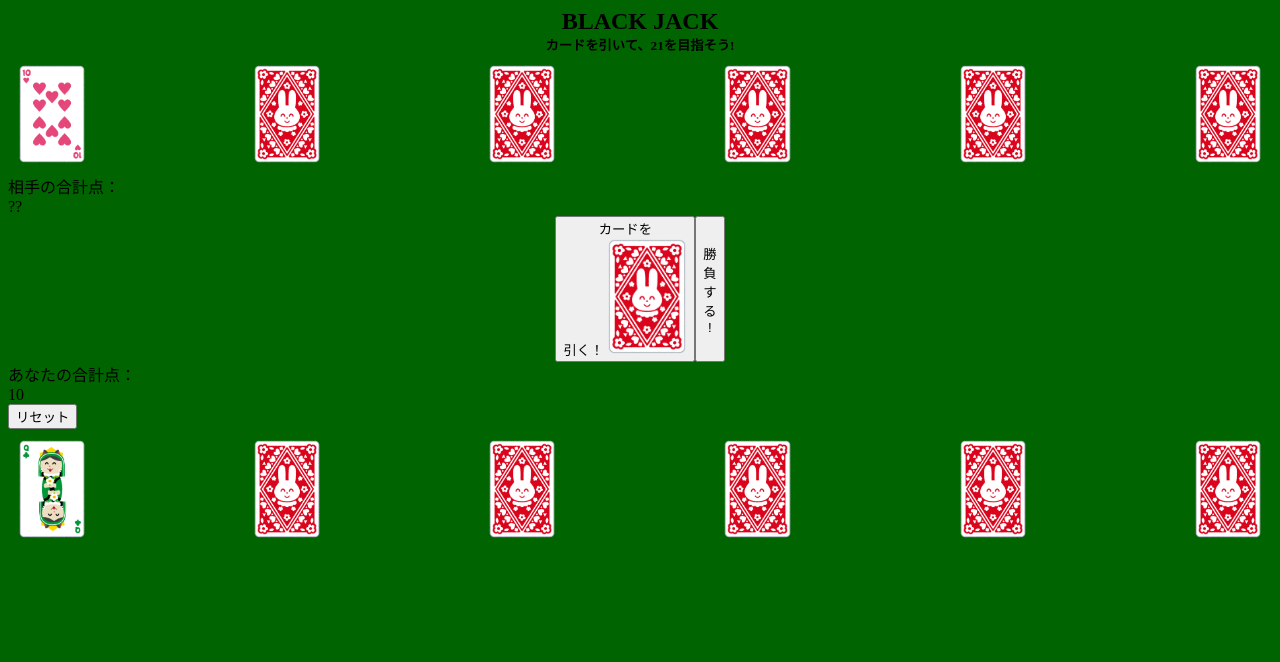
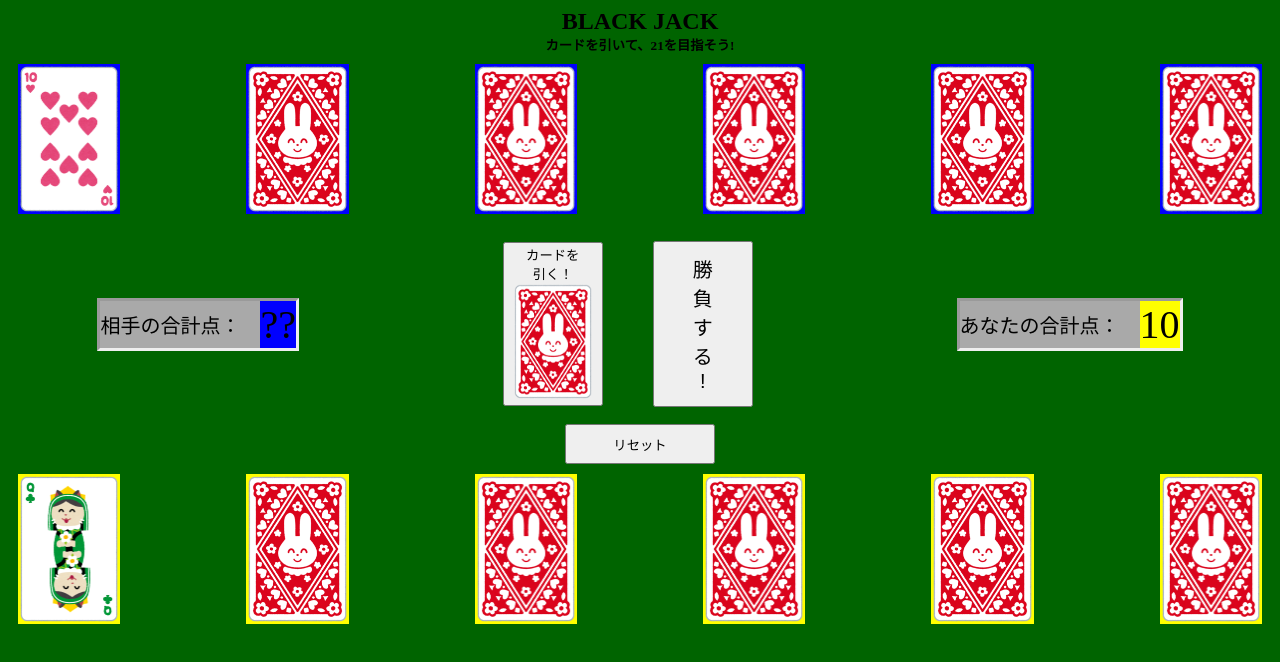
Before and after one commit to k-komidori/k-komidori.github.io, a plain HTML site: page index.html in a window 1280 px wide. Drawn offline with Linux system fonts and the light colour scheme.

Commit message:
Update style.css

```diff
--- a/style.css
+++ b/style.css
@@ -2,17 +2,23 @@ html{
     background-color: darkgreen;
     height: 600px;
 }
+
+body{
+    height: 600px;
+}
+
 h1{
     margin: 0;
 }
 h5{
     margin: 0;
 }
-/* Keep this rule in style.css */
+
 
 .myCards{
     display: flex;
     justify-content: space-between;
+    align-items: flex-end;
 }
 
 .enemyCards{
@@ -20,23 +26,48 @@ h5{
     justify-content: space-between;
 }
 .enemyItem{
-
     margin: 10px;
     padding: auto;
-    height: 100px;
+    height: 150px;
     align-items: flex-start;
-
+    background-color: blue;
 }
 .myItems{
-
     margin: 10px;
-
     align-items: flex-end;
-    height: 100px;
+    height: 150px;
+    background-color: yellow;
 }
 
-.deck{
-    text-align: center;
+.totalValue{
+    display: flex;
+    justify-content: space-between;
+    align-items: center;
+    border-style: inset;
+    font-size: 40px;
+    height: 100;
+    width: 50;
+    background-color: darkgrey;
+}
+
+#myTotal{
+    background-color: yellow;
+}
+.totalLabel{
+    font-size: 20px;
+}
+
+#enemyTotal{
+    background-color: blue;
+}
+
+
+.centerItems{
+    height: 200px;
+    display: flex;
+    justify-content: space-around;
+    align-items: center;
+
 }
 
 .title{
@@ -44,9 +75,26 @@ h5{
     margin-top: 0%;
 }
 
-
+#pick{
+    width: 100px;
+}
+#battle{
+    width: 100px;
+    height: 166.36px;
+    font-size: 20px;
+}
+#reset{
+    display: block;
+    text-align: center;
+    margin-left: auto;
+    margin-right: auto;
+    width: 150px;
+    height: 40px;
+}
 .buttons{
     display: flex;
-    justify-content: center;
+    justify-content: space-around;
+    height: 200px;
+    width: 300px;
+    align-items: center;
 }
-/* Add more rules here */
```
